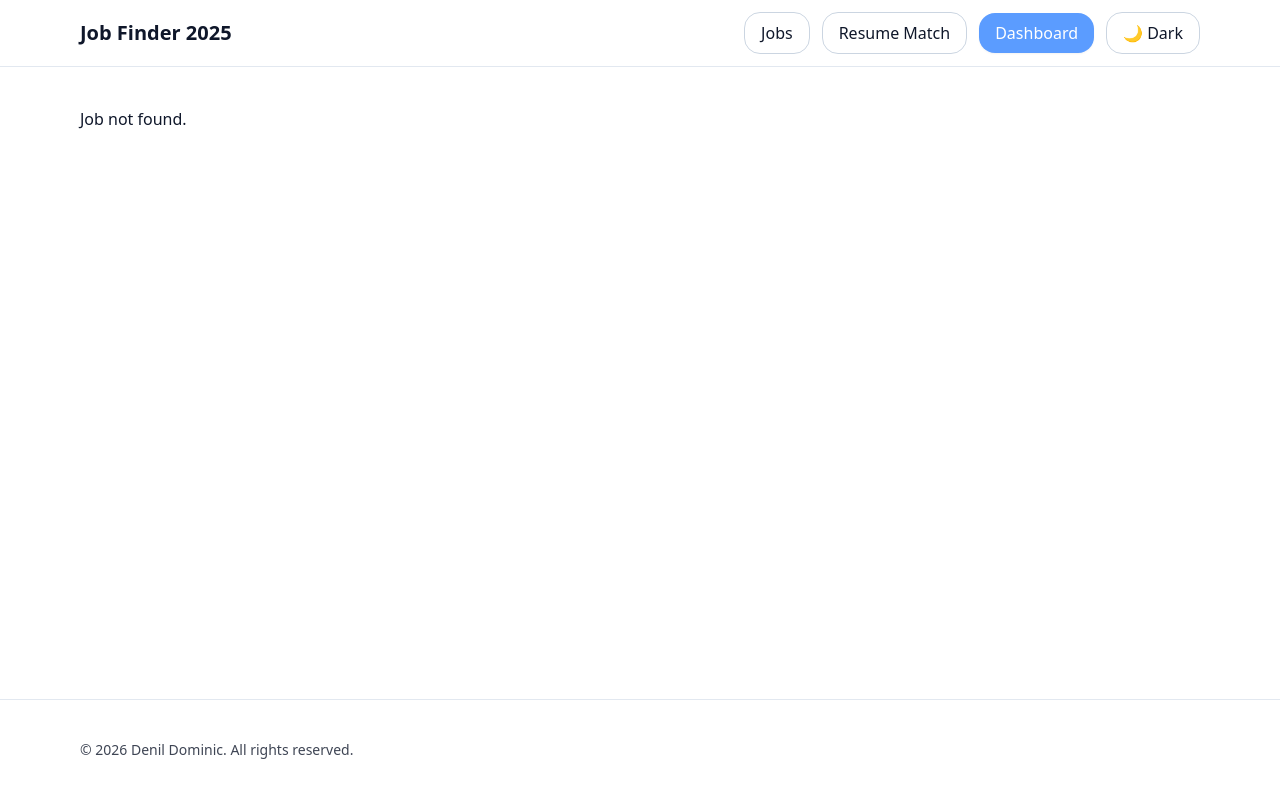
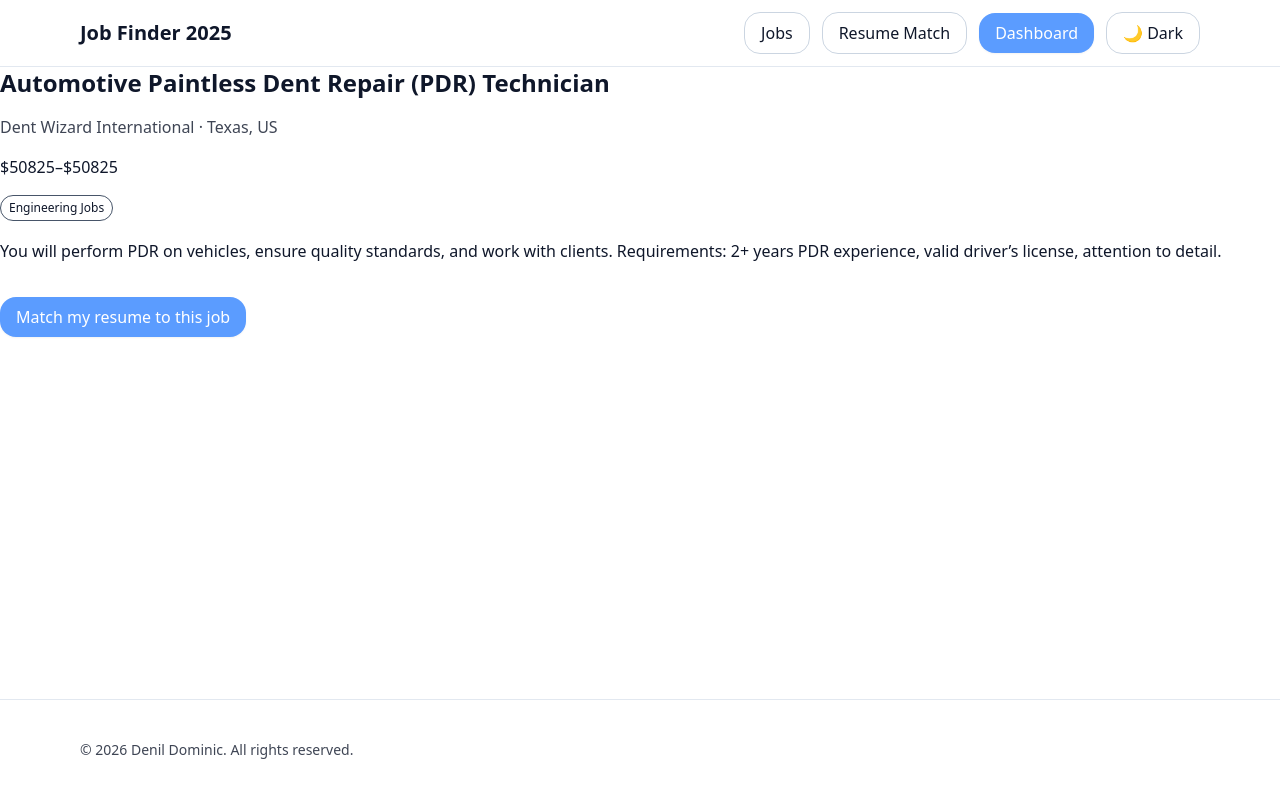
Before and after one commit to denildominic/jobledger, a Next.js app: page /jobs/dw-50825 in a window 1280 px wide. Before the commit this address had no page. Built offline with nearby package versions, Linux system fonts and the light colour scheme.

Commit message:
Fixed the 'View' button and it will now display a description of the job when clicked

```diff
--- a/app/jobs/[id]/page.tsx
+++ b/app/jobs/[id]/page.tsx
@@ -1,45 +1,40 @@
-import { Store } from "@/lib/store";
+import { getLocalJobById } from "@/lib/jobs";
+import { adzunaGetById } from "@/lib/adzu";
 import Link from "next/link";
-
-export default async function JobDetail({
-  params,
-}: {
-  params: { id: string };
-}) {
-  const job = Store.getJobs().find((j) => j.id === params.id);
-  if (!job) return <div className="container py-10">Job not found.</div>;
-
+export default async function JobPage({ params }: { params: { id: string } }) {
+  const id = Array.isArray(params.id) ? params.id.join("/") : params.id;
+  const local = getLocalJobById(id);
+  const remote = await adzunaGetById(id);
+  const job = local ?? remote;
+  if (!job) return <div>Job not found.</div>;
   return (
-    <section className="container py-10">
-      <Link href="/jobs" className="text-sm opacity-70 hover:opacity-100">
-        ← Back to jobs
-      </Link>
-      <h1 className="mt-2 text-3xl font-bold">{job.title}</h1>
-      <p className="opacity-80">
-        {job.company} • {job.location} • {job.type}
-      </p>
-      <div className="mt-3 flex flex-wrap gap-2">
+    <main className="space-y-4">
+      <h1 className="text-2xl font-semibold">{job.title}</h1>
+      <div className="opacity-80">
+        {job.company} · {job.location}
+      </div>
+      {job.salary && <div>{job.salary}</div>}
+      {job.tags && (
+        <div className="flex gap-2 flex-wrap">
           {job.tags.map((t) => (
             <span
               key={t}
-            className="text-xs px-2 py-1 rounded-full border border-slate-300 dark:border-slate-700"
+              className="text-xs border border-slate-600 px-2 py-1 rounded-full"
             >
               {t}
             </span>
           ))}
         </div>
-      <div className="prose dark:prose-invert mt-6 max-w-none">
-        <p>{job.description}</p>
-      </div>
-
-      <div className="mt-6 flex gap-3">
-        <Link href={`/resume-match?jobId=${job.id}`} className="btn">
-          Match my resume
-        </Link>
-        <Link href="/dashboard" className="btn-outline">
-          Save to Dashboard
+      )}
+      <p className="whitespace-pre-wrap leading-7">{job.description}</p>
+      <div className="pt-4">
+        <Link
+          className="btn"
+          href={`/resume-match?jobId=${encodeURIComponent(id)}`}
+        >
+          Match my resume to this job
         </Link>
       </div>
-    </section>
+    </main>
   );
 }
--- /dev/null
+++ b/data/jobs.json
@@ -0,0 +1,28 @@
+[
+  {
+    "id": "dw-50825",
+    "title": "Automotive Paintless Dent Repair (PDR) Technician",
+    "company": "Dent Wizard International",
+    "location": "Texas, US",
+    "tags": [
+      "Engineering Jobs"
+    ],
+    "salary": "$50825\u2013$50825",
+    "posted": "2025-10-05",
+    "summary": "For a quick application text APPLY1 to 82174. Dent Wizard is the nation's undisputed leader in automotive reconditioning.",
+    "description": "You will perform PDR on vehicles, ensure quality standards, and work with clients. Requirements: 2+ years PDR experience, valid driver\u2019s license, attention to detail."
+  },
+  {
+    "jobId": "nhr-100735",
+    "title": "Licensed Practical Nurse LPN \u2013 Sign on Bonus",
+    "company": "Nazareth Health and Rehab",
+    "location": "Stoughton, Dane County",
+    "tags": [
+      "Healthcare & Nursing Jobs"
+    ],
+    "salary": "$100735\u2013$100735",
+    "posted": "2025-02-13",
+    "summary": "Join the Leadership Team at Nazareth Health & Rehab!",
+    "description": "Provide patient care under RN supervision. Requirements: LPN license, patient-first mindset, ability to work shifts."
+  }
+]
--- /dev/null
+++ b/lib/adzu.ts
@@ -0,0 +1,34 @@
+import type { Job } from "./jobs";
+const APP_ID = process.env.ADZUNA_APP_ID;
+const APP_KEY = process.env.ADZUNA_APP_KEY;
+const map = (j: any): Job => ({
+  id: String(j.id),
+  title: j.title,
+  company: j.company?.display_name,
+  location: j.location?.display_name,
+  tags: j.category ? [j.category.label] : [],
+  salary:
+    j.salary_min && j.salary_max
+      ? `$${Math.round(j.salary_min)}–$${Math.round(j.salary_max)}`
+      : undefined,
+  posted: j.created,
+  summary: j.description?.slice(0, 180),
+  description: j.description,
+});
+export async function adzunaSearch(query: string) {
+  if (!APP_ID || !APP_KEY) return null;
+  const url = new URL(`https://api.adzuna.com/v1/api/jobs/us/search/1`);
+  url.searchParams.set("app_id", APP_ID);
+  url.searchParams.set("app_key", APP_KEY);
+  url.searchParams.set("results_per_page", "20");
+  if (query) url.searchParams.set("what", query);
+  const res = await fetch(url.toString(), { next: { revalidate: 60 } });
+  if (!res.ok) return null;
+  const data = await res.json();
+  return (data.results || []).map(map);
+}
+export async function adzunaGetById(id: string) {
+  if (!APP_ID || !APP_KEY) return null;
+  const r = await adzunaSearch(id);
+  return r?.find((j) => String(j.id) === String(id)) ?? null;
+}
--- /dev/null
+++ b/lib/jobs.ts
@@ -0,0 +1,35 @@
+import localJobs from "@/data/jobs.json";
+export type Job = {
+  id?: string | number;
+  jobId?: string | number;
+  title: string;
+  company?: string;
+  location?: string;
+  tags?: string[];
+  salary?: string;
+  posted?: string;
+  summary?: string;
+  description?: string;
+};
+const norm = (x: any) => String(x ?? "");
+export const listLocalJobs = () => localJobs as Job[];
+export const getLocalJobById = (raw: string) =>
+  listLocalJobs().find((j) => norm(j.id ?? j.jobId) === norm(raw)) ?? null;
+export const searchLocalJobs = (q: string) => {
+  const t = q.trim().toLowerCase();
+  if (!t) return listLocalJobs();
+  return listLocalJobs().filter((j) =>
+    [
+      j.title,
+      j.company,
+      j.location,
+      j.summary,
+      j.description,
+      ...(j.tags || []),
+    ]
+      .filter(Boolean)
+      .join(" ")
+      .toLowerCase()
+      .includes(t)
+  );
+};
```
Lines whose indentation alone changed are shown as unchanged.
